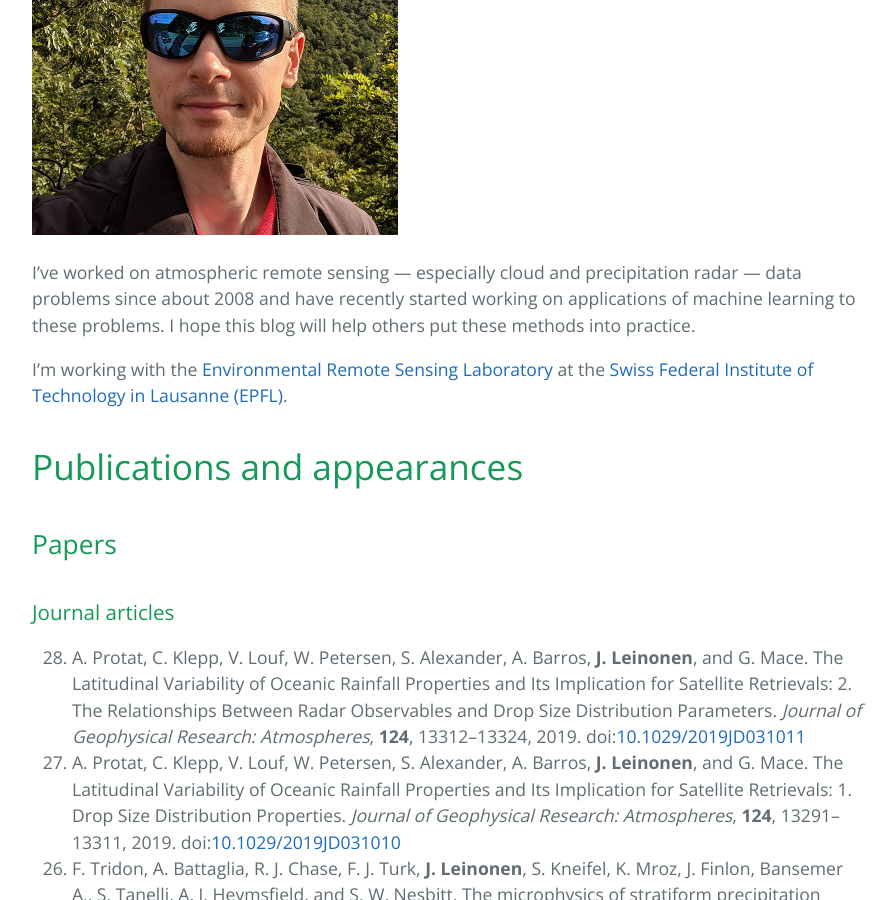
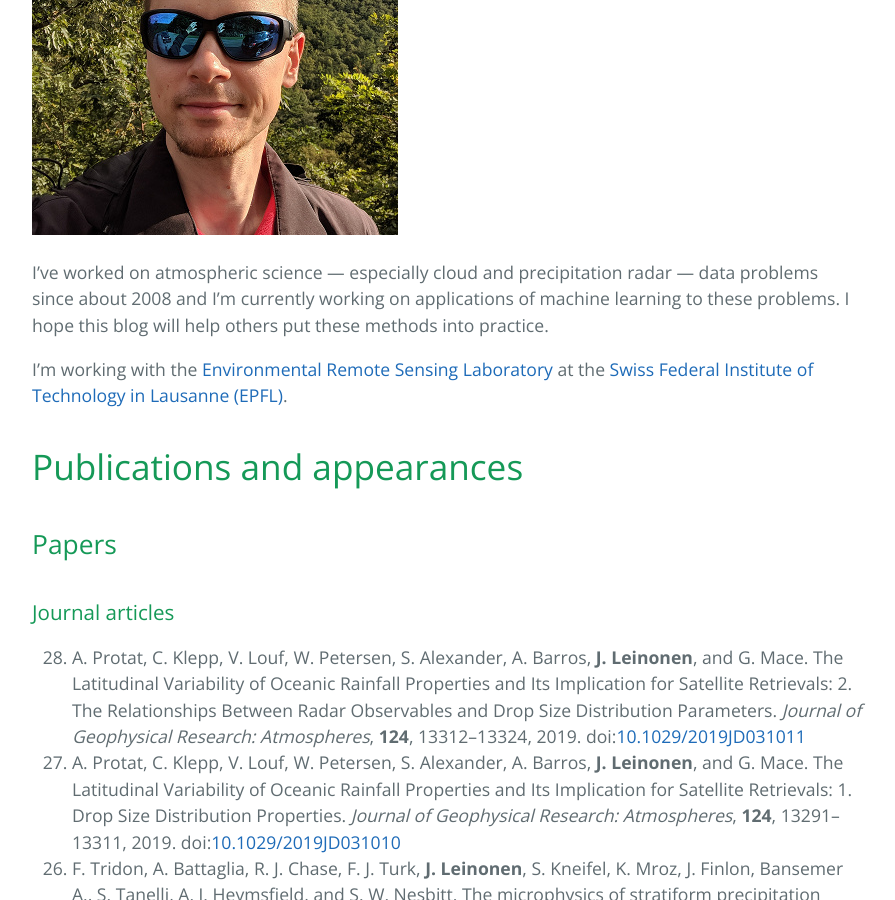
Before and after one commit to jleinonen/jleinonen.github.io, a Jekyll site: the page built from about.md, in a window 1280 px wide and 900 px high, scrolled down 505 px. Shown: the whole window, without its empty margins (192-1087 px from the left). Built offline with Jekyll 4.4.1, drawn with Linux system fonts in a browser that asks for light colours; part of the change alters nothing that is shown; some of the changed text lies outside the part shown.

Commit message:
Update about page

```diff
--- a/about.md
+++ b/about.md
@@ -6,7 +6,7 @@ permalink: /about.html
 
 <img src="{{site.url}}/assets/img/selfie.jpg">
 
-I've worked on atmospheric remote sensing &mdash; especially cloud and precipitation radar &mdash; data problems since about 2008 and have recently started working on applications of machine learning to these problems. I hope this blog will help others put these methods into practice.
+I've worked on atmospheric science &mdash; especially cloud and precipitation radar &mdash; data problems since about 2008 and I'm currently working on applications of machine learning to these problems. I hope this blog will help others put these methods into practice.
 
 I'm working with the [Environmental Remote Sensing Laboratory](https://www.epfl.ch/labs/lte/) at the [Swiss Federal Institute of Technology in Lausanne (EPFL)](https://www.epfl.ch/).
 
@@ -97,17 +97,17 @@ profile from in situ pressure data: Application to Titan. *Planetary and Space S
 
 ### Conference papers
 
-0. **J. Leinonen**, T. Yuan, and A. Berne. Generative adversarial network for climate data field generation. In *9th International Workshop on Climate Informatics*, pages 37–42 (proceedings), 2019. doi:[10.5065/y82j-f154](https://doi.org/10.5065/y82j-f154)
+0. **J. Leinonen**, T. Yuan, and A. Berne. Generative adversarial network for climate data field generation. In *9th International Workshop on Climate Informatics, Paris, France*, pages 37–42 (proceedings), 2019. doi:[10.5065/y82j-f154](https://doi.org/10.5065/y82j-f154)
 0. **J. Leinonen**, M. D. Lebsock, Sy. O. O., S. Tanelli, B. Dolan, R. J. Chase, and Finlon. J. A.
 Multi-frequency radar retrieval of snowfall microphysics. In *ERAD 2018, Ede-Wageningen,
-The Netherlands*, pages 586–593 (book of abstracts), 2018. doi:[10.18174/454537](https://doi.org/10.18174/454537).
-0. **J. Leinonen**, V. Chandrasekar, and D. Moisseev. A Bayesian algorithm for tangential deconvolution of weather radar images. In *ERAD 2012, Toulouse, France*, 2012. [http://www.meteo.fr/cic/meetings/2012/ERAD/extended_abs/DQ_210_ext_abs.pdf](http://www.meteo.fr/cic/meetings/2012/ERAD/extended_abs/DQ_210_ext_abs.pdf).
+The Netherlands*, pages 586–593 (book of abstracts), 2018. doi:[10.18174/454537](https://doi.org/10.18174/454537)
+0. **J. Leinonen**, V. Chandrasekar, and D. Moisseev. A Bayesian algorithm for tangential deconvolution of weather radar images. In *ERAD 2012, Toulouse, France*, 2012. [http://www.meteo.fr/cic/meetings/2012/ERAD/extended_abs/DQ_210_ext_abs.pdf](http://www.meteo.fr/cic/meetings/2012/ERAD/extended_abs/DQ_210_ext_abs.pdf)
 0. A. von Lerber, D. Moisseev, **J. Leinonen**, J. Tyynelä, V. Chandrasekar, and M. Hallikainen.
 Modeling melting layer radar observations at GPM frequencies: comparison to measurements.
 In *International Geoscience & Remote Sensing Symposium 2011*, Vancouver, British Columbia, Canada, 2011, 2507–2510.
-doi:[10.1109/IGARSS.2011.6049721](https://doi.org/10.1109/IGARSS.2011.6049721).
+doi:[10.1109/IGARSS.2011.6049721](https://doi.org/10.1109/IGARSS.2011.6049721)
 0. **J. Leinonen** and D. Moisseev. Snowfall characterization with combined ground and space radar.
-In *ERAD 2010, Sibiu, Romania*, 2010.
+In *ERAD 2010, Sibiu, Romania*, 2010. [https://www.erad2010.com/pdf/oral/monday/03_ERAD2010_0117.pdf](https://www.erad2010.com/pdf/oral/monday/03_ERAD2010_0117.pdf)
 {: reversed="reversed"}
 
 ### Papers in review
```
